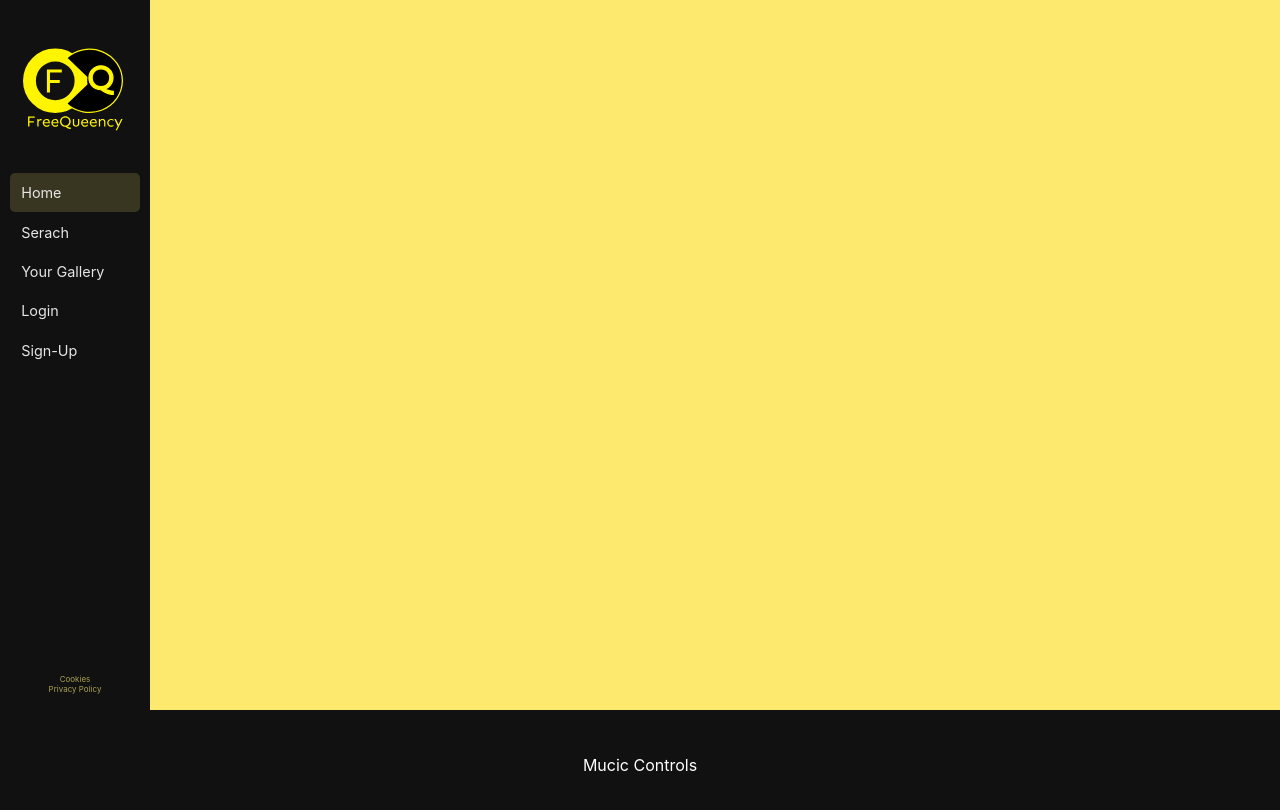
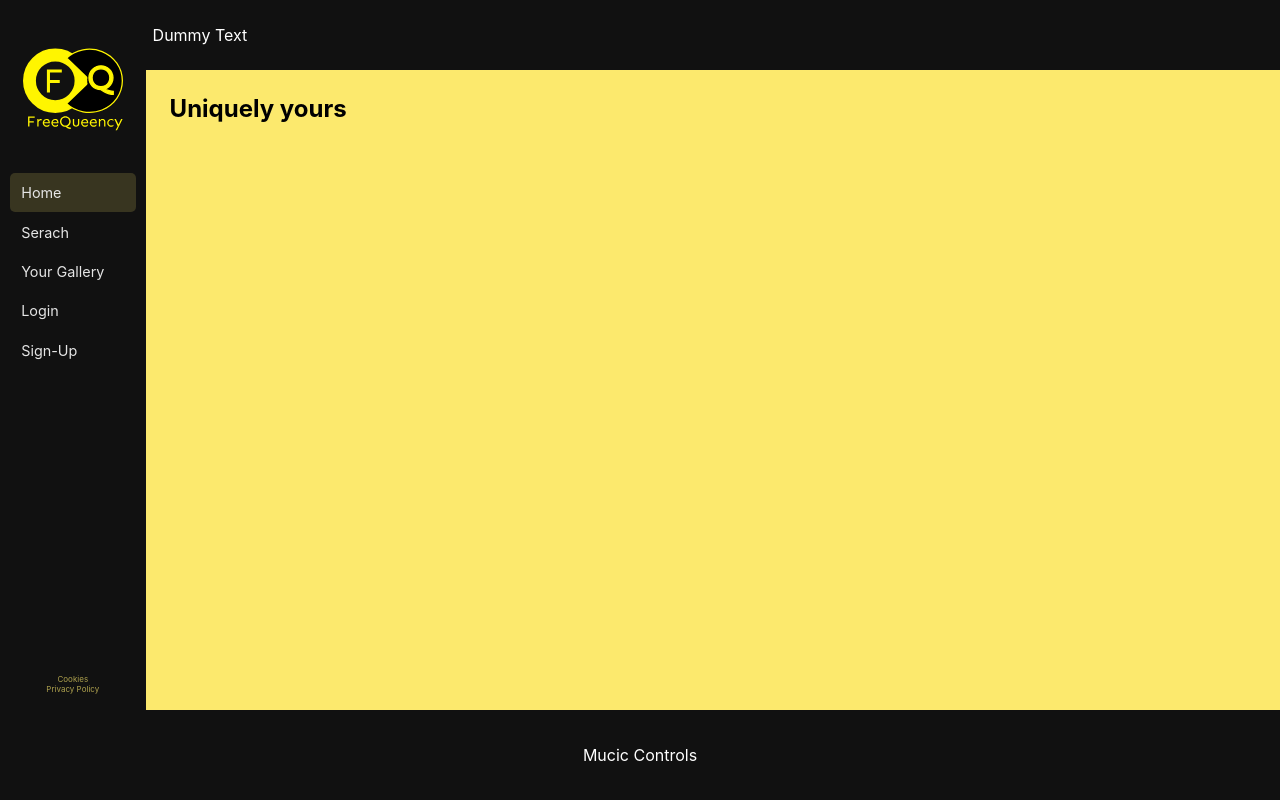
Before and after one commit to Tshembani04/Freequeency, a React (Create React App) app: page / in a window 1280 px wide. Built offline with nearby package versions, Linux system fonts and the light colour scheme.

Commit message:
deploy my react app to github pages

```diff
--- a/src/App.js
+++ b/src/App.js
@@ -2,15 +2,17 @@ import React from "react";
 // import logo from "./logo.svg";
 import "./App.scss";
 import NavBar from "./components/Navbar";
+import Main from './components/Main';
 
 function App() {
   return (
     <div className="outerWrap">
       <div className="App">
         <NavBar />
-        {/* We then have the music controls ubderneath */}
+        <Main/>
+        {/* We then have the music controls ubderneath */}</div>
         <div className="musicControler">Mucic Controls</div>
-      </div>
+
     </div>
   );
 }
--- a/src/App.scss
+++ b/src/App.scss
@@ -3,11 +3,13 @@ $yellowLight: #aea14e;
 $yellowLighter: #fce96d;
 $blackDark: #111111;
 $greyText: #e5e5e5;
+$greyNav: #e5e5e5;
 
 //minus the App height to get the music Controls
 .App {
   height: calc(100vh - 90px);
   background: $yellowLighter;
+  display: flex;
 }
 //200px on the Desttop padding from above and aside
 .navBar {
@@ -18,7 +20,7 @@ $greyText: #e5e5e5;
   display: flex;
   flex-direction: column;
   .logo {
-    padding: 1.0rem 0.8rem;
+    padding: 1rem 0.8rem;
     svg {
       max-width: 100px;
       p {
@@ -37,21 +39,21 @@ $greyText: #e5e5e5;
       font-size: 0.9rem;
       cursor: pointer;
       transition: all 0.3s ease-out;
-      &.active{
+      &.active {
         background: $yellowDark;
       }
-      &:hover{
+      &:hover {
         color: $yellowLighter;
       }
     }
   }
-  .cookies{
+  .cookies {
     font-size: 0.5rem;
     color: $yellowLight;
     text-align: center;
     margin-top: auto;
     padding: 1rem;
-      span{
+    span {
       display: block;
     }
   }
@@ -75,3 +77,23 @@ $greyText: #e5e5e5;
   z-index: 2;
   position: relative;
 }
+
+.upperNav {
+  background: $blackDark;
+  height: 56px;
+  width: 100%;
+  display: flex;
+  align-items: center;
+  padding: 7px;
+  color: white;
+}
+
+.main {
+  width: 100%;
+  .mainContent{
+    padding: 0.5rem 1.5rem;
+    h1{
+      font-size: 1.5rem;
+    }
+  }
+}
--- /dev/null
+++ b/src/components/Main.js
@@ -0,0 +1,14 @@
+import React from "react";
+
+function Main() {
+  return (
+    <div className="main">
+      <div className="upperNav">Dummy Text</div>
+      <div className="mainContent">
+        <h1>Uniquely yours</h1>
+      </div>
+    </div>
+  );
+}
+
+export default Main;
```
Lines whose indentation alone changed are shown as unchanged.
